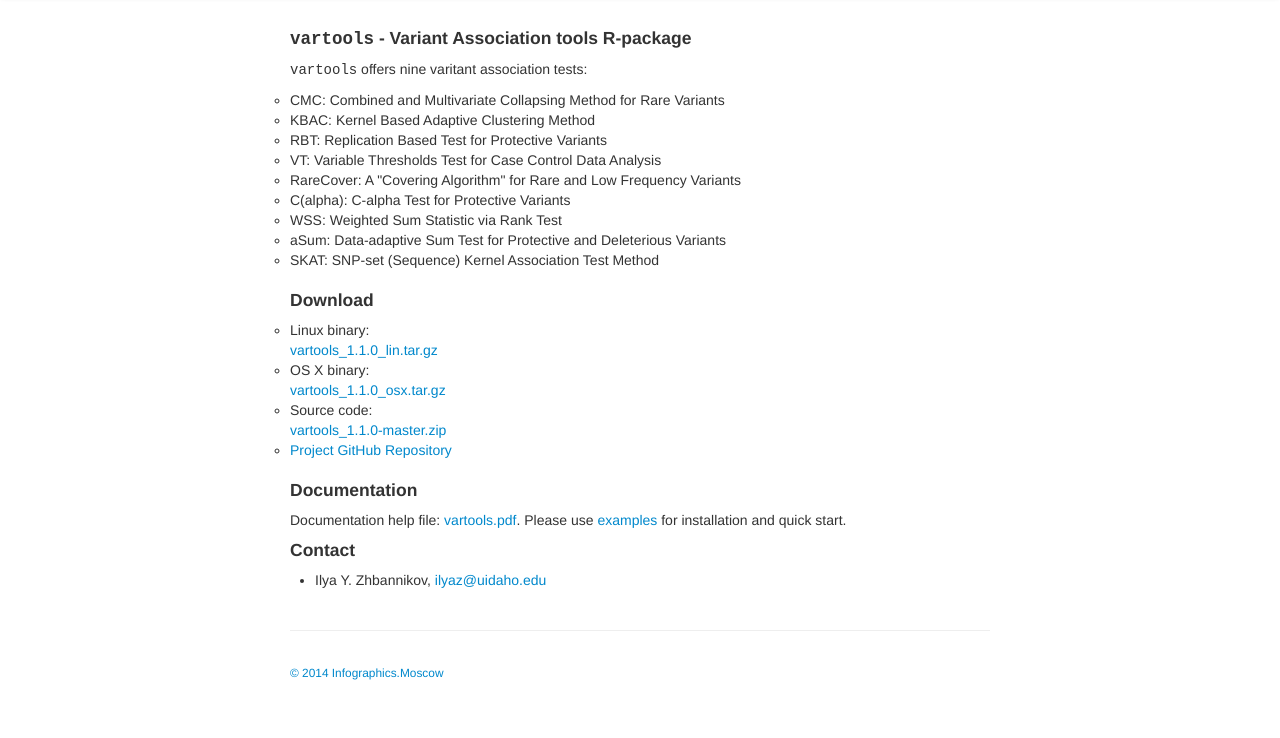
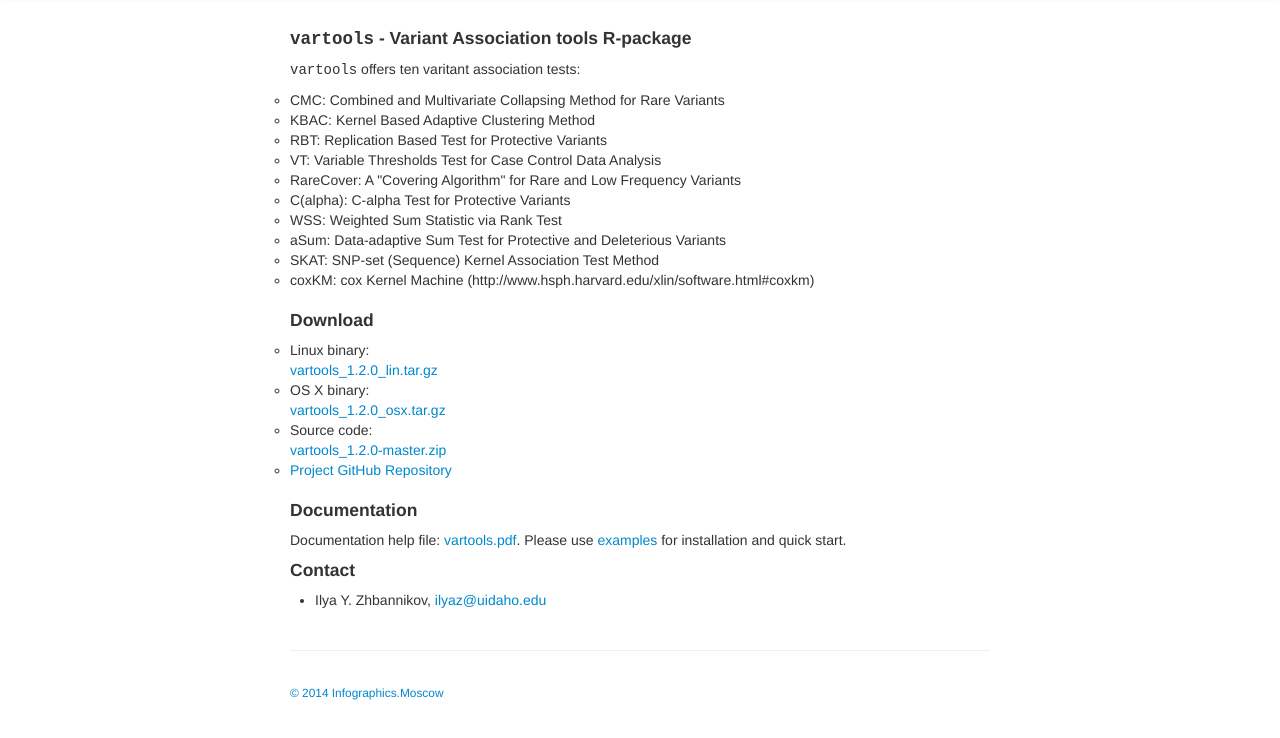
Before and after one commit to izhbannikov/vartools, a plain HTML site: page index.html in a window 1280 px wide. Shown: the part 44-782 px from the top of the page. Drawn offline with Linux system fonts and the light colour scheme.

Commit message:
Changes in index.html

```diff
--- a/index.html
+++ b/index.html
@@ -40,7 +40,7 @@
 
 
 <h4><tt>vartools</tt> - Variant Association tools R-package</h4>
-<p><tt>vartools</tt> offers nine varitant association tests:</p>
+<p><tt>vartools</tt> offers ten varitant association tests:</p>
 <ul class="nav" align="left" style="list-style-type:circle">
 	<li>CMC: Combined and Multivariate Collapsing Method for Rare Variants</li>
 	<li>KBAC: Kernel Based Adaptive Clustering Method</li>
@@ -51,13 +51,14 @@
 	<li>WSS: Weighted Sum Statistic via Rank Test</li>
 	<li>aSum: Data-adaptive Sum Test for Protective and Deleterious Variants</li>
 	<li>SKAT: SNP-set (Sequence) Kernel Association Test Method</li>
+	<li>coxKM: cox Kernel Machine (http://www.hsph.harvard.edu/xlin/software.html#coxkm)</li>
 </ul>
 
 <h4 id="contact">Download</h4>
 <ul class="nav" align="left" style="list-style-type:circle">
-	<li>Linux binary: <a href="https://github.com/izhbannikov/vartools/blob/master/vartools_bins/vartools_1.1.0_lin.tar.gz?raw=true">vartools_1.1.0_lin.tar.gz</a></li>
-	<li>OS X binary: <a href="https://github.com/izhbannikov/vartools/blob/master/vartools_bins/vartools_1.1.0_osx.tar.gz?raw=true">vartools_1.1.0_osx.tar.gz</a></li>
-	<li>Source code: <a href="https://github.com/izhbannikov/vartools/archive/master.zip">vartools_1.1.0-master.zip</a></li>
+	<li>Linux binary: <a href="https://github.com/izhbannikov/vartools/blob/master/vartools_bins/vartools_1.2.0_lin.tar.gz?raw=true">vartools_1.2.0_lin.tar.gz</a></li>
+	<li>OS X binary: <a href="https://github.com/izhbannikov/vartools/blob/master/vartools_bins/vartools_1.2.0_osx.tar.gz?raw=true">vartools_1.2.0_osx.tar.gz</a></li>
+	<li>Source code: <a href="https://github.com/izhbannikov/vartools/archive/master.zip">vartools_1.2.0-master.zip</a></li>
 	<li><a href="https://github.com/izhbannikov/vartools/">Project GitHub Repository</a></li>
 </ul>
 
```
